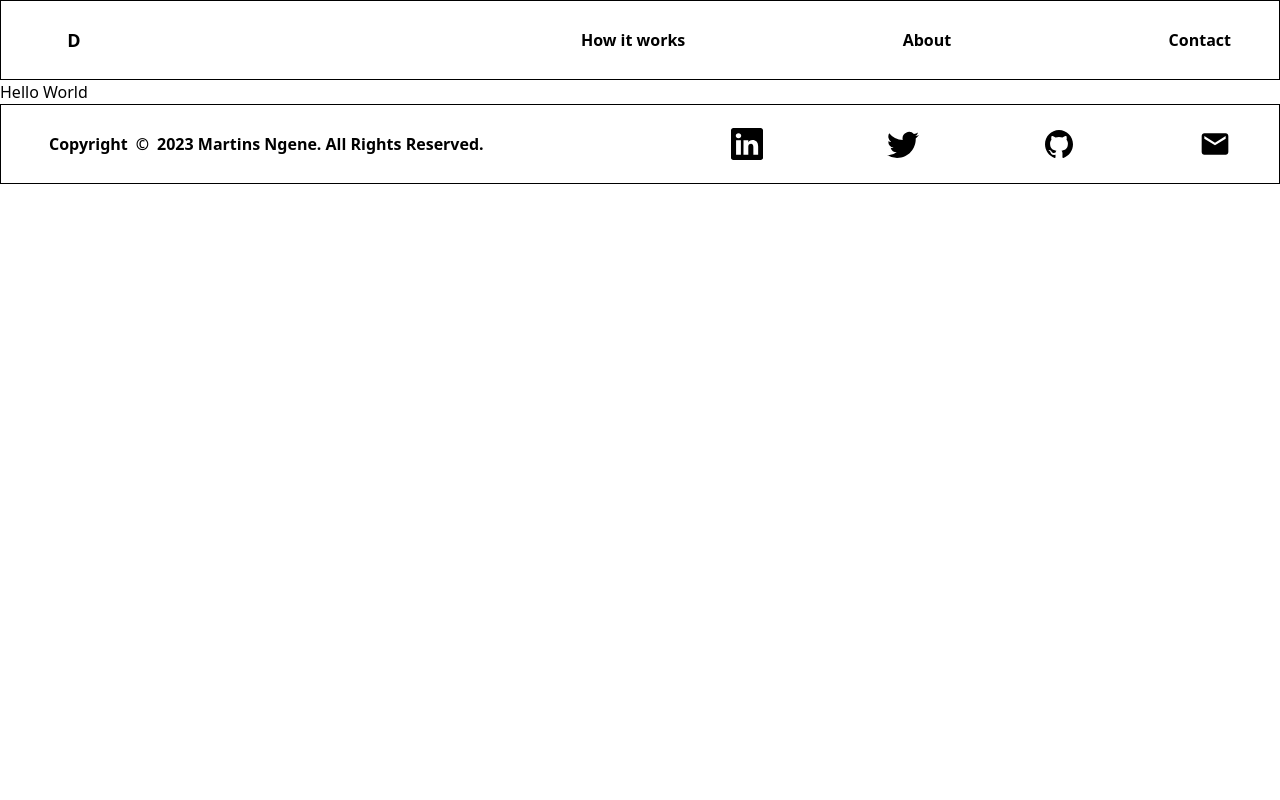
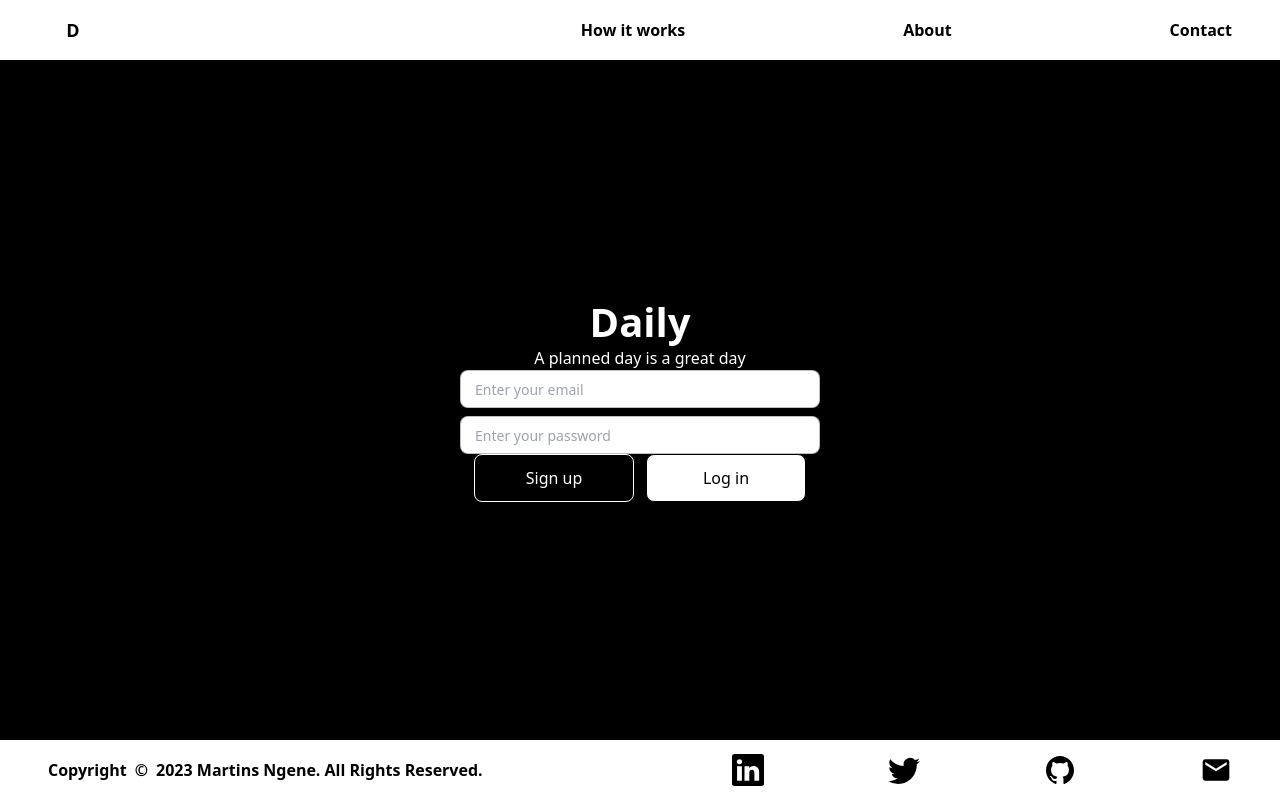
Before and after one commit to Martinsngene/remindme-client, a Next.js app: page /user in a window 1280 px wide. Built offline with nearby package versions, Linux system fonts and the light colour scheme.

Commit message:
update: Add Todo section, refactor code  and position navigation

```diff
--- a/src/components/footer/styles.module.css
+++ b/src/components/footer/styles.module.css
@@ -1,6 +1,6 @@
 /* Styles for the container goes here */
 .container {
-  @apply w-full h-[80px] border border-black py-2 lg:py-0 px-4 lg:px-[3rem] flex flex-col lg:flex-row items-center justify-between;
+  @apply w-full fixed bottom-0 left-0 bg-white right-0 h-[60px] py-2 lg:py-0 px-4 lg:px-[3rem] flex flex-col lg:flex-row items-center justify-between;
 }
 
 /* First column */
--- a/src/components/interface/index.ts
+++ b/src/components/interface/index.ts
@@ -48,6 +48,6 @@ export interface ModalPropsI {
 }
 
 export interface HomePagePropsI {
-  signUpBtn: (param: any) => void;
-  loginBtn: (param: any) => void;
+  signUpBtn?: (param: any) => void;
+  loginBtn?: (param: any) => void;
 }
--- a/src/components/navbar/styles.module.css
+++ b/src/components/navbar/styles.module.css
@@ -1,6 +1,6 @@
 /* Styles for container */
 .container {
-  @apply w-[100%] h-[80px] bg-white border border-black py-2 lg:py-0 px-4 lg:px-[3rem] flex flex-col lg:flex-row items-center justify-between;
+  @apply w-full  h-[60px] fixed top-0 left-0 right-0 bg-white py-2 lg:py-0 px-4 lg:px-[3rem] flex flex-col lg:flex-row items-center justify-between;
 }
 
 /* Styles for logo container */
--- a/src/components/page_builders/home/styles.module.css
+++ b/src/components/page_builders/home/styles.module.css
@@ -1,6 +1,7 @@
 /* Styles for the container goes here */
 .container {
   @apply bg-black w-full h-[100vh] flex flex-col items-center justify-center;
+  scroll-snap-align: start;
 }
 
 /* Welcome Text */
--- /dev/null
+++ b/src/components/page_builders/todos/index.tsx
@@ -0,0 +1,8 @@
+import React from "react";
+import styles from "./styles.module.css";
+
+const Todos = () => {
+  return <div className={styles.container}>Hello World!</div>;
+};
+
+export default Todos;
--- /dev/null
+++ b/src/components/page_builders/todos/styles.module.css
@@ -0,0 +1,5 @@
+/* Styles for the container goes here */
+.container {
+  @apply bg-white w-full h-[100vh] flex flex-col items-center justify-center;
+  scroll-snap-align: start;
+}
--- a/src/components/page_builders/user_profile/index.tsx
+++ b/src/components/page_builders/user_profile/index.tsx
@@ -1,12 +1,15 @@
-import Layout from '@/components/layout'
-import React from 'react'
+import React from "react";
+import HomePage from "../home";
+import Todos from "../todos";
+import styles from "./styles.module.css";
 
 const UserProfile = () => {
   return (
-   <Layout>
-    Hello World
-   </Layout>
-  )
-}
+    <div className={styles.container}>
+      <HomePage />
+      <Todos />
+    </div>
+  );
+};
 
-export default UserProfile
+export default UserProfile;
--- /dev/null
+++ b/src/components/page_builders/user_profile/styles.module.css
@@ -0,0 +1,4 @@
+.container {
+  @apply w-full h-[100vh] overflow-y-scroll;
+  scroll-snap-type: y mandatory;
+}
--- a/src/pages/user/index.tsx
+++ b/src/pages/user/index.tsx
@@ -1,11 +1,12 @@
+import Layout from "@/components/layout";
 import UserProfile from "@/components/page_builders/user_profile";
 import React from "react";
 
 const index = () => {
   return (
-    <div>
+    <Layout>
       <UserProfile />
-    </div>
+    </Layout>
   );
 };
 
```
